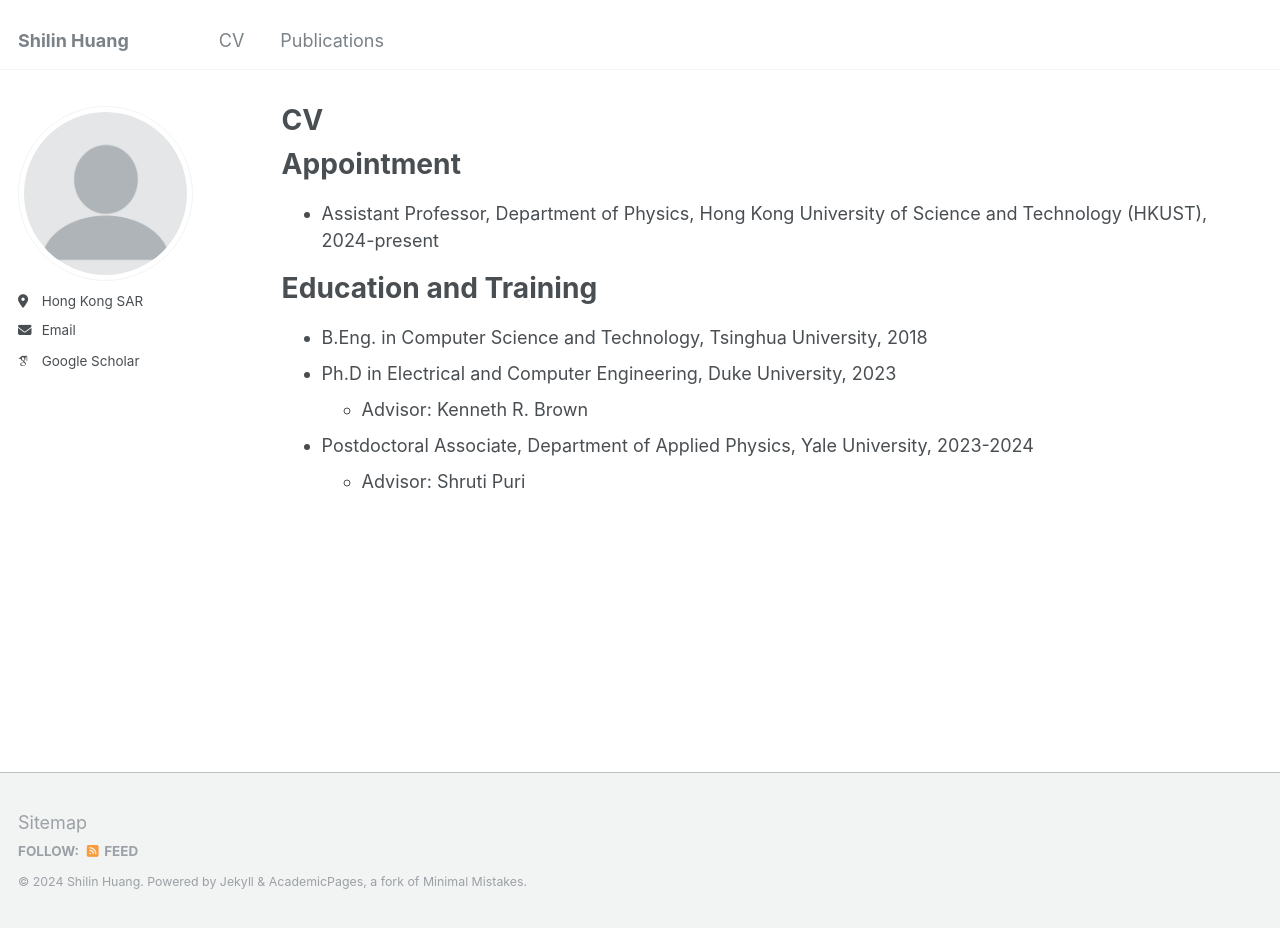
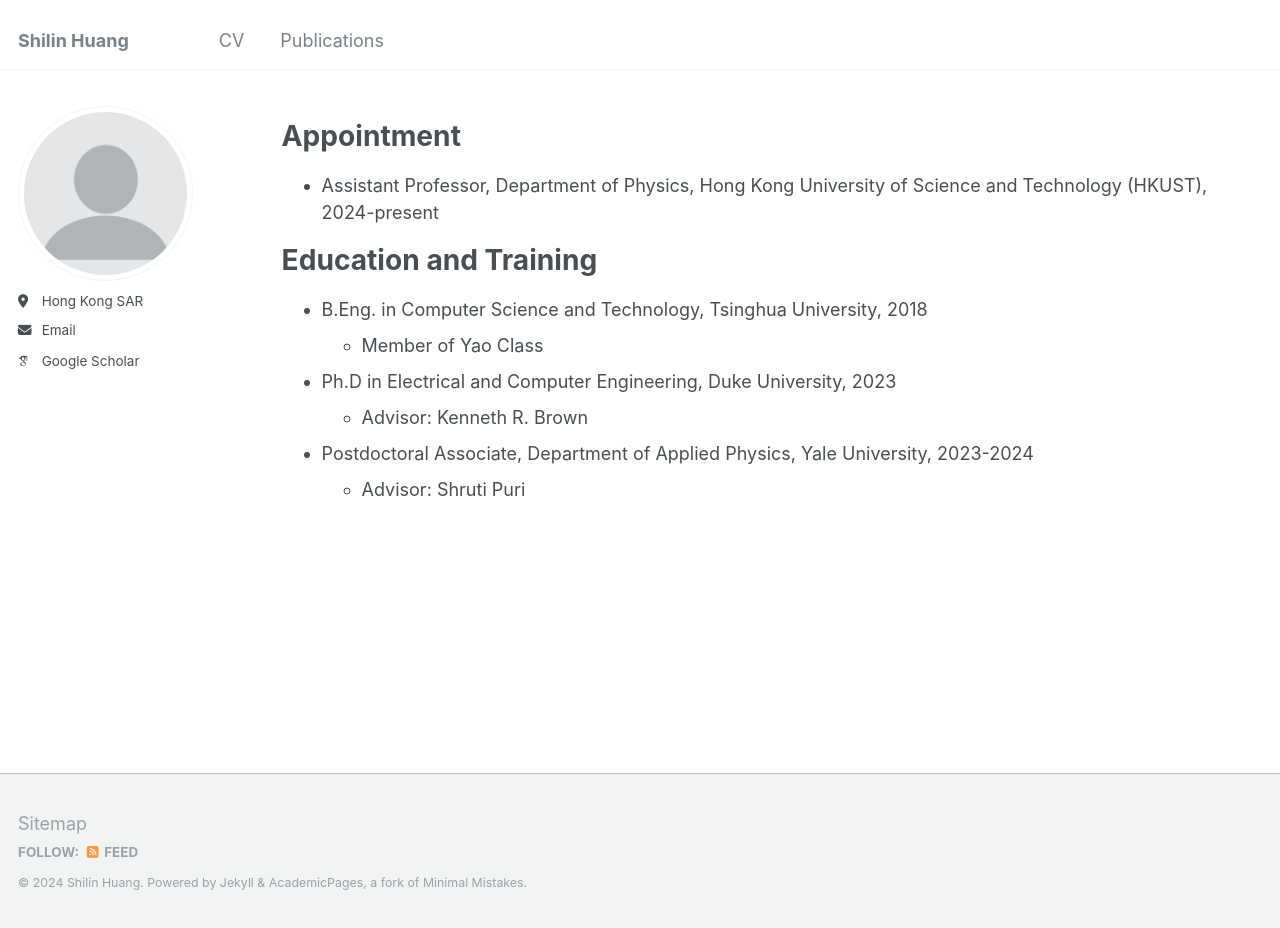
Before and after one commit to huang-shilin/huang-shilin.github.io, a Jekyll site: the page built from _pages/cv.md, in a window 1280 px wide and 928 px high. Built offline with Jekyll 4.4.1, drawn with Linux system fonts in a browser that asks for light colours; some web fonts are replaced.

Commit message:
Update cv.md

```diff
--- a/_pages/cv.md
+++ b/_pages/cv.md
@@ -1,6 +1,6 @@
 ---
 layout: archive
-title: "CV"
+title: ""
 permalink: /cv/
 author_profile: true
 redirect_from:
@@ -16,6 +16,7 @@ Appointment
 Education and Training
 ======
 * B.Eng. in Computer Science and Technology, Tsinghua University, 2018
+  * Member of Yao Class
 * Ph.D in Electrical and Computer Engineering, Duke University, 2023
   * Advisor: Kenneth R. Brown
 * Postdoctoral Associate, Department of Applied Physics, Yale University, 2023-2024
```
